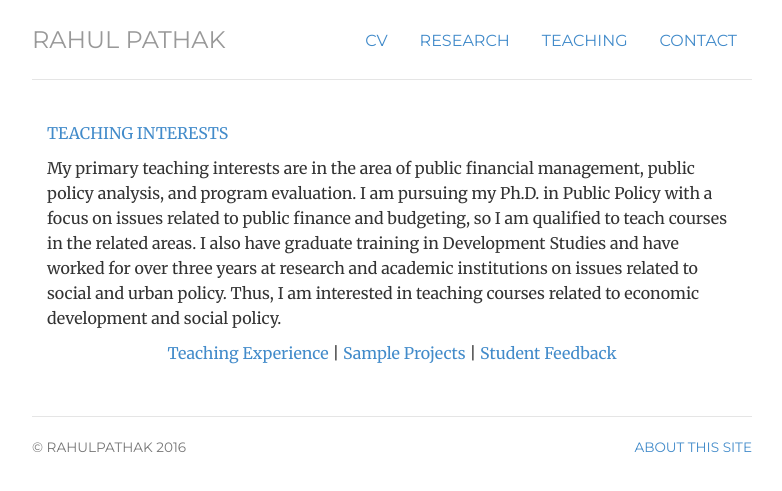
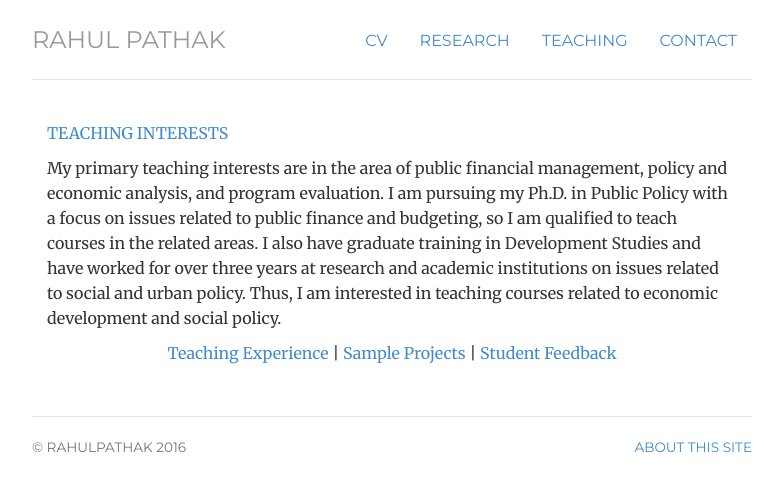
Before and after one commit to pathak-rahul/pathak-rahul.github.io, a Jekyll site: the page built from teaching/index.html, in a window 1280 px wide. Shown: the top 491 px of the page, without its empty margins (248-1030 px from the left). Built offline with Jekyll 4.4.1, drawn with Linux system fonts in a browser that asks for light colours.

Commit message:
Update index.html

```diff
--- a/teaching/index.html
+++ b/teaching/index.html
@@ -13,7 +13,7 @@
 	</div>
 
 	<div itemscope itemtype="http://data-vocabulary.org/Person" class="col-sm-12">
-<p class-"lead"> My primary teaching interests are in the area of public financial management, public policy analysis, and program evaluation. I am pursuing my Ph.D. in Public Policy with a focus on issues related to public finance and budgeting, so I am qualified to teach courses in the related areas. I also have graduate training in Development Studies and have worked for over three years at research and academic institutions on issues related to social and urban policy. Thus, I am interested in teaching courses related to economic development and social policy.
+<p class-"lead"> My primary teaching interests are in the area of public financial management, policy and economic analysis, and program evaluation. I am pursuing my Ph.D. in Public Policy with a focus on issues related to public finance and budgeting, so I am qualified to teach courses in the related areas. I also have graduate training in Development Studies and have worked for over three years at research and academic institutions on issues related to social and urban policy. Thus, I am interested in teaching courses related to economic development and social policy.
 
  <p class="text-center"> <a href="/experience"> Teaching Experience </a> | <a href="/projects"> Sample Projects</a> | <a href="/feedback"> Student Feedback</a>
 
```
